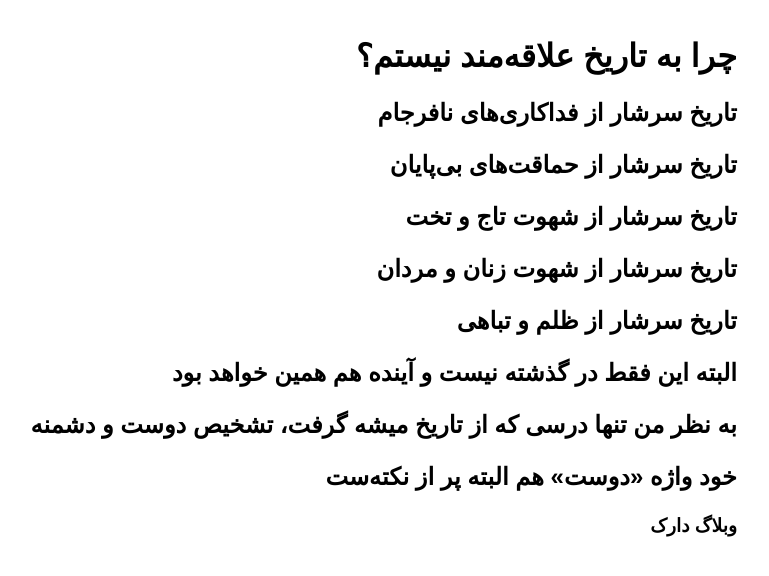
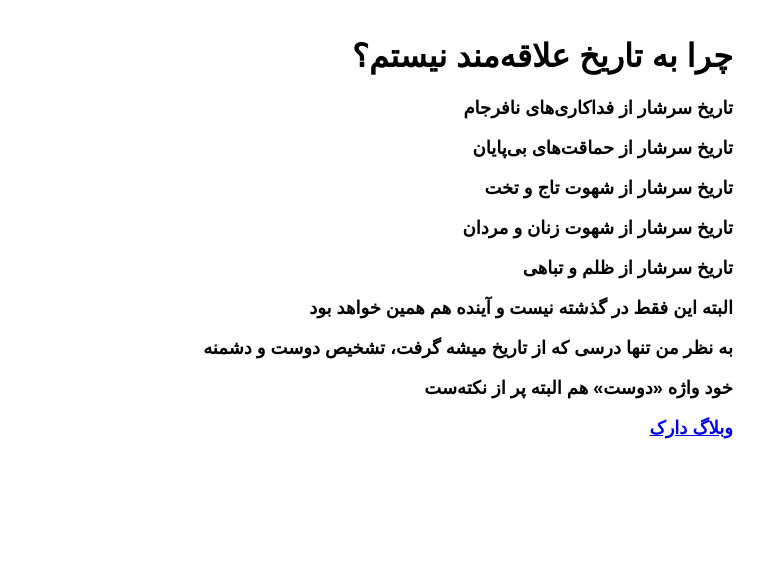
Before and after one commit to darkblog/darkblog.github.io, a Jekyll site: the page built from _posts/2024-7-4-2.md, in a window 1280 px wide. Shown: the top 576 px of the page, without its empty margins (392-1161 px from the left). Built offline with Jekyll 4.4.1, drawn with Linux system fonts in a browser that asks for light colours.

Commit message:
Update post.html

```diff
--- a/_layouts/post.html
+++ b/_layouts/post.html
@@ -7,11 +7,11 @@ layout: compress
 <head>
 <title>{{ page.title }}</title>
 <meta name="viewport" content="width=device-width">
-<style>body{font-family:sans-serif;margin:auto;padding:1em;max-width:80ch}</style>
+<style>body{font-family:sans-serif;margin:auto;padding:1em;max-width:80ch}h2,h3{font-size:18px}</style>
 </head>
 <body>
 <h1>{{ page.title }}</h1>
 <h2>{{ content }}</h2>
-<h3>وبلاگ دارک</h3>
+<h3><a href="https://darkblog.github.io/">وبلاگ دارک</a></h3>
 </body>
 </html>
```
